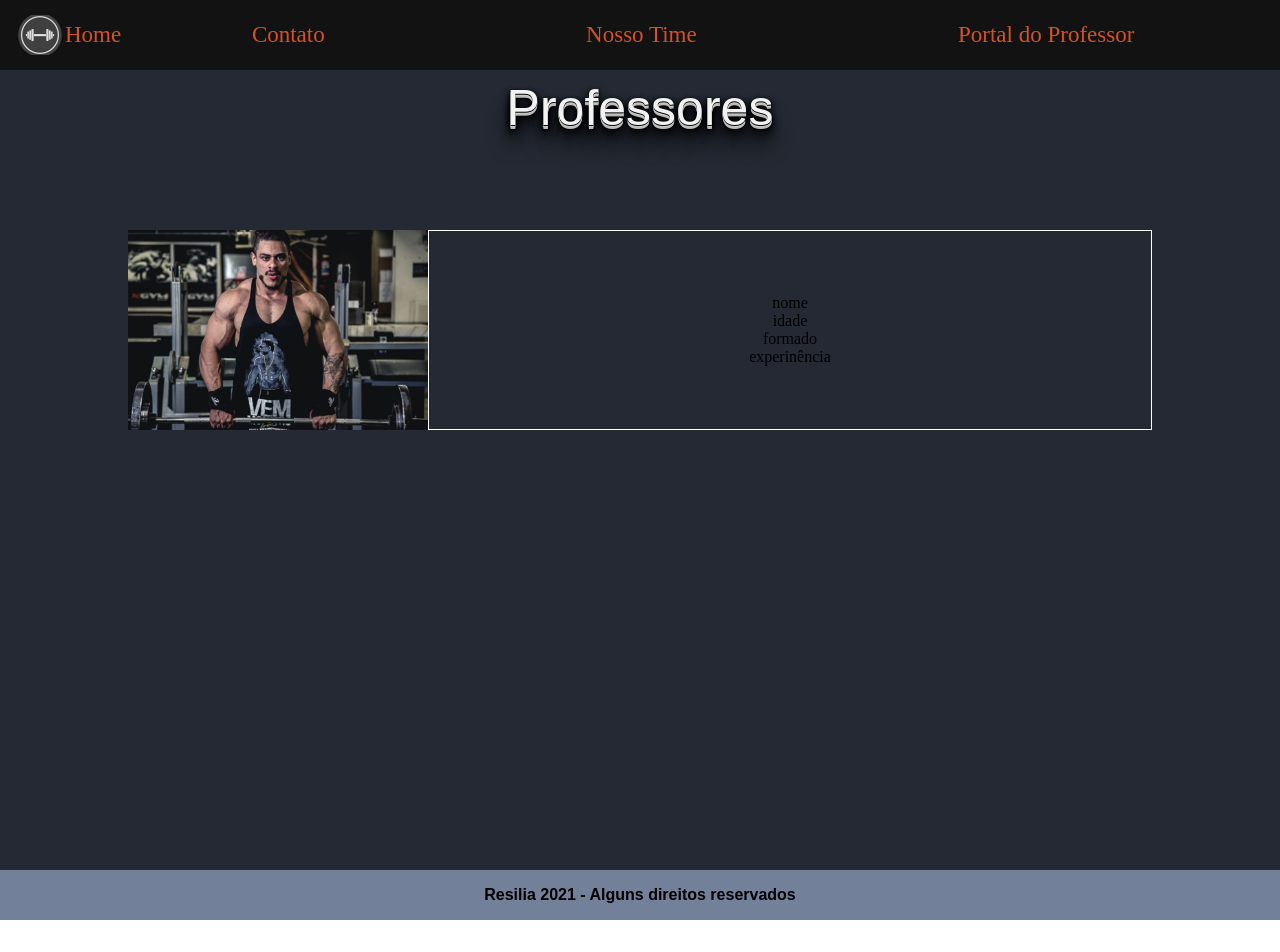
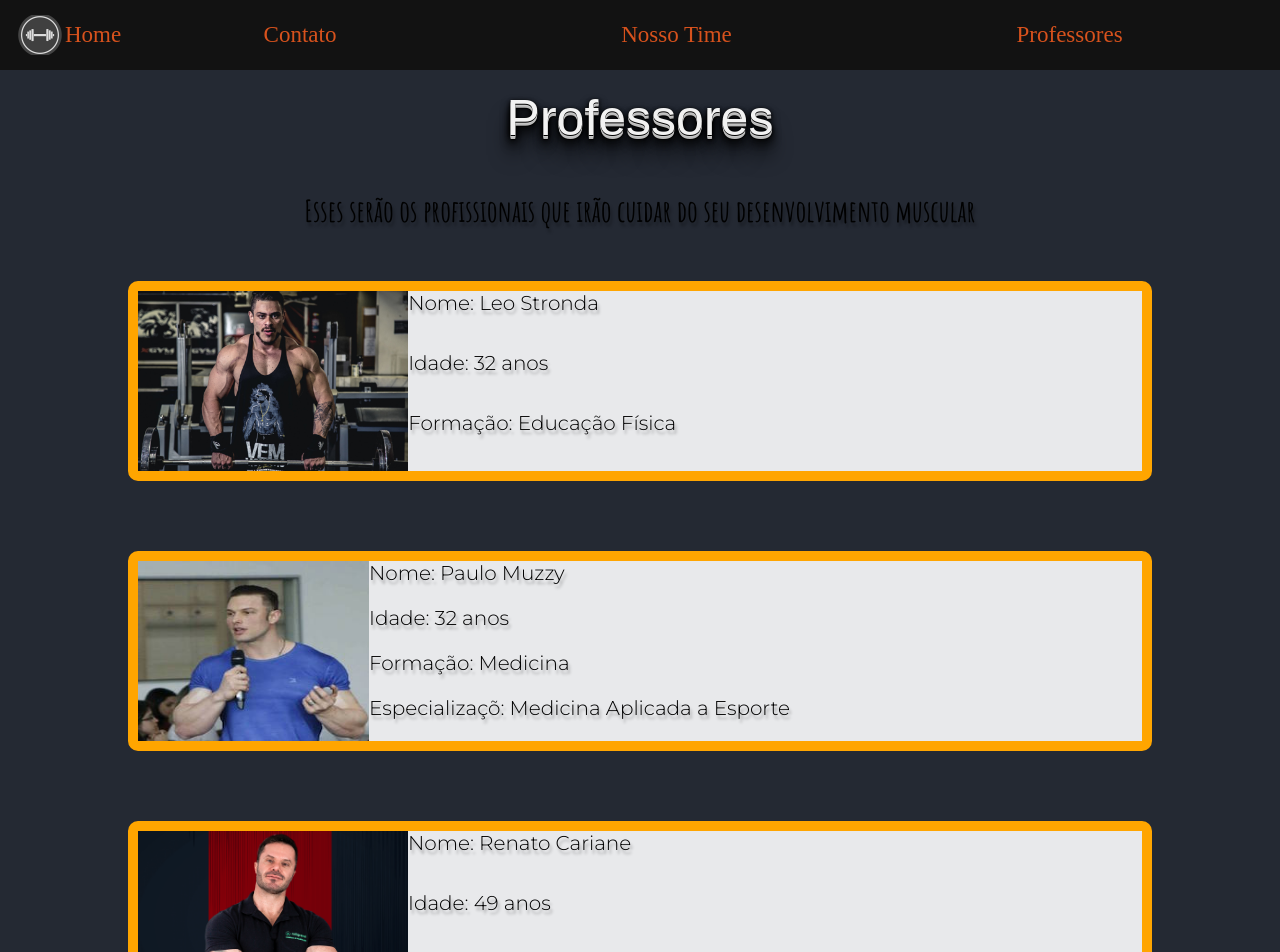
Before and after one commit to danielvdg/Resilientes-Solutions-Academia, a React (Create React App) app: page /professor in a window 1280 px wide. Shown: the top 952 px of the page. Before the commit the page ends 920 px from the top, so only its background shows below. Built offline with nearby package versions, Linux system fonts and the light colour scheme.

Commit message:
implementando pagina de professores

```diff
--- a/src/Components/Header/index.jsx
+++ b/src/Components/Header/index.jsx
@@ -12,7 +12,7 @@ const Header = () => {
            <S.Nav>
                <S.Link href='/contato'>Contato</S.Link>
                <S.Link href='/nossotime'>Nosso Time</S.Link>
-               <S.Link href='/professor'>Portal do Professor</S.Link>
+               <S.Link href='/professor'>Professores</S.Link>
            </S.Nav>
        </S.Container>
     )
--- a/src/Pages/Home/style.js
+++ b/src/Pages/Home/style.js
@@ -33,6 +33,7 @@ export const ContainerInfo = styled.section`
 
 
 `
+
 
 export const tituloInfo = styled.h1`
 grid-area: title;
--- a/src/Pages/Professor/index.jsx
+++ b/src/Pages/Professor/index.jsx
@@ -1,26 +1,47 @@
 import React from 'react'
 import * as S from './style'
 import ProfLeo from '../../Img/Professor1.jpg'
+import MedicoPauloMuzzy from '../../Img/médicoEsportivo.jpg'
+import ProfRenato from '../../Img/Renato-Cariani.png'
+
 
 const Professores = () => {
     return (
         <S.Container>
             <S.profTitulo>Professores</S.profTitulo>
+            <S.profSubtitulo>Esses serão os profissionais que irão cuidar do seu desenvolvimento muscular</S.profSubtitulo>
             <S.containerPerfil>
                 <S.profPerfil>
                 <img src={ProfLeo} alt="professor" />
                 <S.ul>
-                    <S.li>nome</S.li>
-                    <S.li>idade</S.li>
-                    <S.li>formado</S.li>
-                    <S.li>experinência</S.li>
+                    <S.li>Nome: Leo Stronda</S.li>
+                    <S.li>Idade: 32 anos</S.li>
+                    <S.li>Formação: Educação Física </S.li>
                 </S.ul>
                 </S.profPerfil>
-
-
             </S.containerPerfil>
 
-
+            <S.containerPerfil2>
+                <S.profPerfil>
+                <img src={MedicoPauloMuzzy} alt="professor" />
+                <S.ul>
+                    <S.li>Nome: Paulo Muzzy</S.li>
+                    <S.li>Idade: 32 anos</S.li>
+                    <S.li>Formação: Medicina </S.li>
+                    <S.li>Especializaçõ: Medicina Aplicada a Esporte </S.li>
+                </S.ul>
+                </S.profPerfil>
+            </S.containerPerfil2>
+            <S.containerPerfil3>
+                <S.profPerfil>
+                <img src={ProfRenato} alt="professor" />
+                <S.ul>
+                    <S.li>Nome: Renato Cariane</S.li>
+                    <S.li>Idade: 49 anos</S.li>
+                    <S.li>Formação: Química </S.li>
+                </S.ul>
+                </S.profPerfil>
+            </S.containerPerfil3>
 
 
         </S.Container>
--- a/src/Pages/Professor/style.js
+++ b/src/Pages/Professor/style.js
@@ -2,14 +2,19 @@ import styled from "styled-components";
 
 export const Container = styled.div`
     width: 100%;
-    height: 100vh;
+    height: auto;
     background-color: ${props=> props.theme.cores.cinzaEscuro};
     display: grid;
     grid-template-areas:
     'title title'
     'subtitle subtile'
-    'perfil perfil';
-    grid-template-rows: 50px 70px  200px;
+    'perfil perfil'
+    'perfil2 perfil2',
+    'perfil3 perfil3',
+    'perfil4 perfil4',
+    'perfil5 perfil5';
+
+    grid-template-rows: 50px 70px  repeat(auto,200px);
     gap: 20px;
 
 `
@@ -47,49 +52,126 @@ export const profTitulo = styled.div`
 
 
 `
+
+export const profSubtitulo= styled.p`
+    grid-area:subtitle;
+    grid-column: 1/3;
+    width: 100%;
+    height: 100px;
+    display: flex;
+    justify-content: center;
+    align-items: center;
+    font-size: 30px;
+    font-family: ${props=> props.theme.fonts.subtitulo};
+    text-shadow: 2px 4px 3px rgba(0,0,0,0.3);
+
+`
 export const containerPerfil =styled.div`
     grid-area: perfil;
+    grid-row: 3;
+    grid-column: 1/3;
     width: 100%;
-    height: 450px ;
+    height: 250px ;
     display: flex;
     flex-direction: column;
     align-items: center;
     justify-content: space-between;
 
- `
+
+
+`
+export const containerPerfil2 =styled.div`
+    grid-area: perfil2;
+    grid-column: 1/3;
+    grid-row :4 ;
+    width:100%;
+    height: 250px ;
+    display: flex;
+    flex-direction: column;
+    align-items: center;
+    justify-content: space-between;
+
+
+
+`
+export const containerPerfil3 =styled.div`
+    grid-area: perfil3;
+    grid-column: 1/3;
+    grid-row :5 ;
+    width: 100%;
+    height: 250px ;
+    display: flex;
+    flex-direction: column;
+    align-items: center;
+    justify-content: space-between;
+    grid-auto-flow: row;
+
+
+`
+
+
 export const profPerfil = styled.div`
     display:flex;
     justify-content: flex-start;
     width:80%;
     height: 200px;
+    border: 10px solid orange;
+    border-radius: 10px;
+
+
 
     >img{
         width: 300px;
-        height: 200px;
+        height: 180px;
     }
+
     &:hover{
-        border-top-left-radius: 10px;
-        border-bottom-left-radius: 10px;
-        animation-name: example;
-        animation-duration: 0.25s;
-        border-left: 8px solid red;
-        box-shadow: 0 14px 28px rgba(0,0,0,0.25), 0 10px 10px rgba(0,0,0,0.22)
+        transition: 0.7s;
+        border: 10px solid  #BD000D;
+        box-shadow:
+                1px 1px #BD000D,
+                2px 2px #BD000D,
+                3px 3px #BD000D,
+                4px 4px #BD000D,
+                5px 5px #BD000D,
+                6px 6px #BD000D,
+                7px 7px #BD000D,
+                8px 8px #BD000D,
+                9px 9px #BD000D,
+                10px 10px #BD000D,
+                11px 11px #BD000D,
+                12px 12px #BD000D,
+                13px 13px #BD000D,
+                14px 14px #BD000D,
+                15px 15px #BD000D;
+        -webkit-transform: translateX(-3px);
+        transform: translateX(-3px);
     }
 
 `
 export const ul = styled.ul`
     display: flex;
+    font-size: 20px;
+    font-family: ${props=> props.theme.fonts.texto};
     flex-direction: column;
     justify-content: center;
     align-items: center;
     width: 100%;
     height: 100%;
-    border:1px solid white;
+    background-color: ${props=> props.theme.cores.platina};
+
+
+
+
 
 `
 
 export const li = styled.li`
     display: flex;
+    width: 100%;
+    height: 100%;
+    text-shadow: 2px 4px 3px rgba(0,0,0,0.3);
+
 
 
 `
```
